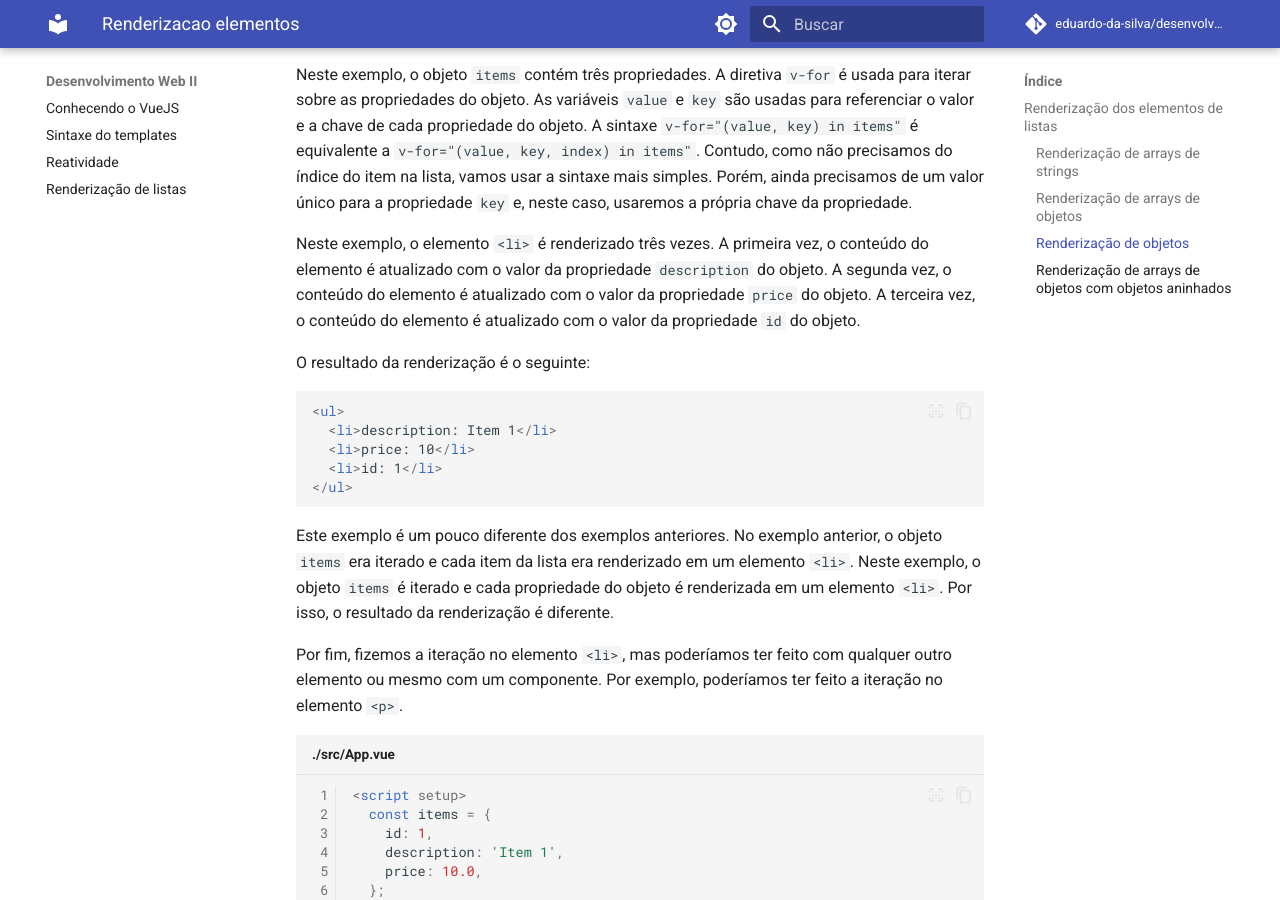
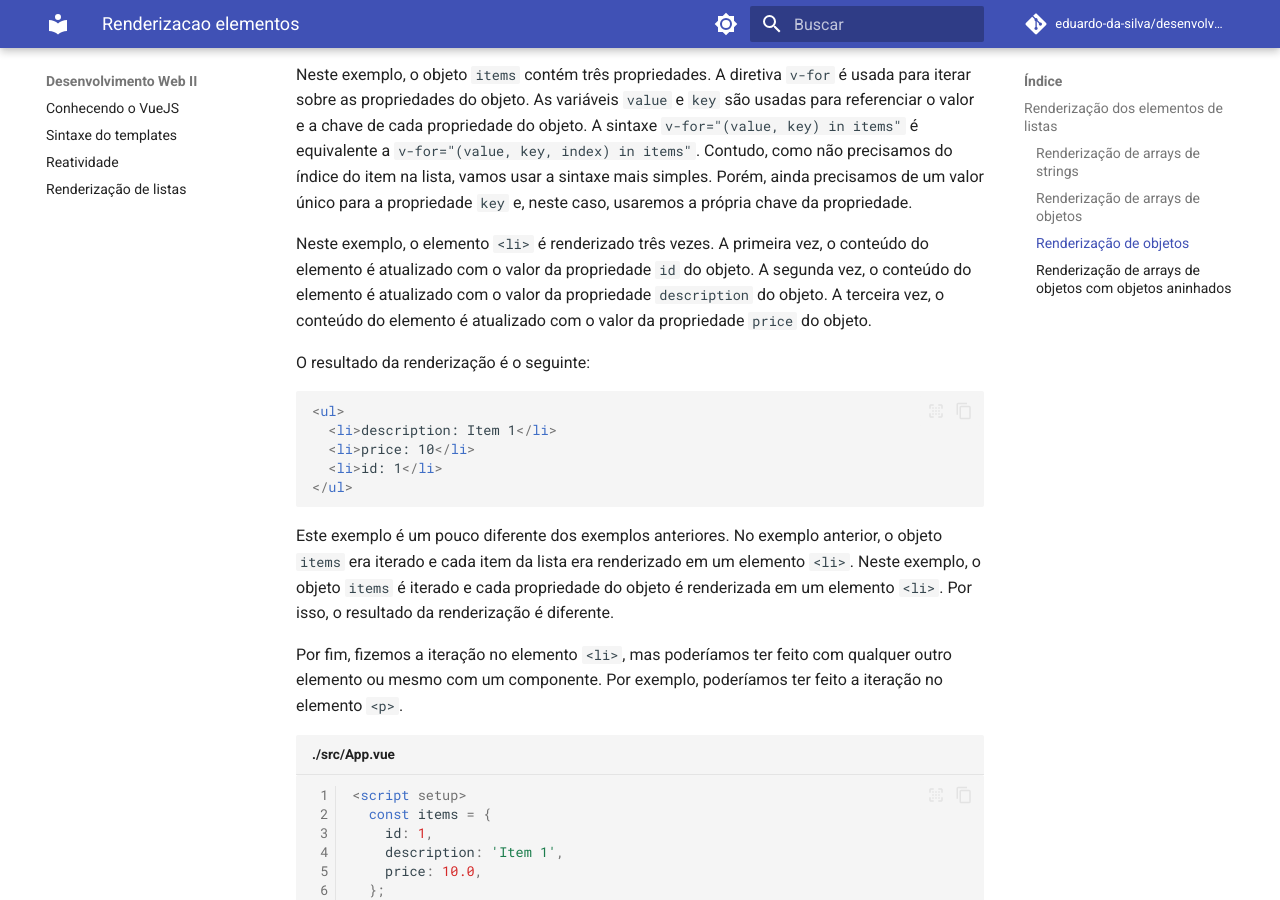
Before and after one commit to eduardo-da-silva/desenvolvimento-web, an MkDocs documentation site: the page built from docs/listas/renderizacao-elementos.md, in a window 1280 px wide and 900 px high, scrolled down 2895 px. Built offline with MkDocs 1.6.1 and Material for MkDocs 9.7.7, drawn with Linux system fonts in a browser that asks for light colours; comment, search, counter and statistics services are not loaded.

```diff
--- a/docs/listas/renderizacao-elementos.md
+++ b/docs/listas/renderizacao-elementos.md
@@ -95,7 +95,7 @@ Vamos agora renderizar um objeto. Para isso, vamos criar um objeto e renderizar
 
 Neste exemplo, o objeto `items` contém três propriedades. A diretiva `v-for` é usada para iterar sobre as propriedades do objeto. As variáveis `value` e `key` são usadas para referenciar o valor e a chave de cada propriedade do objeto. A sintaxe `v-for="(value, key) in items"` é equivalente a `v-for="(value, key, index) in items"`. Contudo, como não precisamos do índice do item na lista, vamos usar a sintaxe mais simples. Porém, ainda precisamos de um valor único para a propriedade `key` e, neste caso, usaremos a própria chave da propriedade.
 
-Neste exemplo, o elemento `<li>` é renderizado três vezes. A primeira vez, o conteúdo do elemento é atualizado com o valor da propriedade `description` do objeto. A segunda vez, o conteúdo do elemento é atualizado com o valor da propriedade `price` do objeto. A terceira vez, o conteúdo do elemento é atualizado com o valor da propriedade `id` do objeto.
+Neste exemplo, o elemento `<li>` é renderizado três vezes. A primeira vez, o conteúdo do elemento é atualizado com o valor da propriedade `id` do objeto. A segunda vez, o conteúdo do elemento é atualizado com o valor da propriedade `description` do objeto. A terceira vez, o conteúdo do elemento é atualizado com o valor da propriedade `price` do objeto.
 
 O resultado da renderização é o seguinte:
 
```
